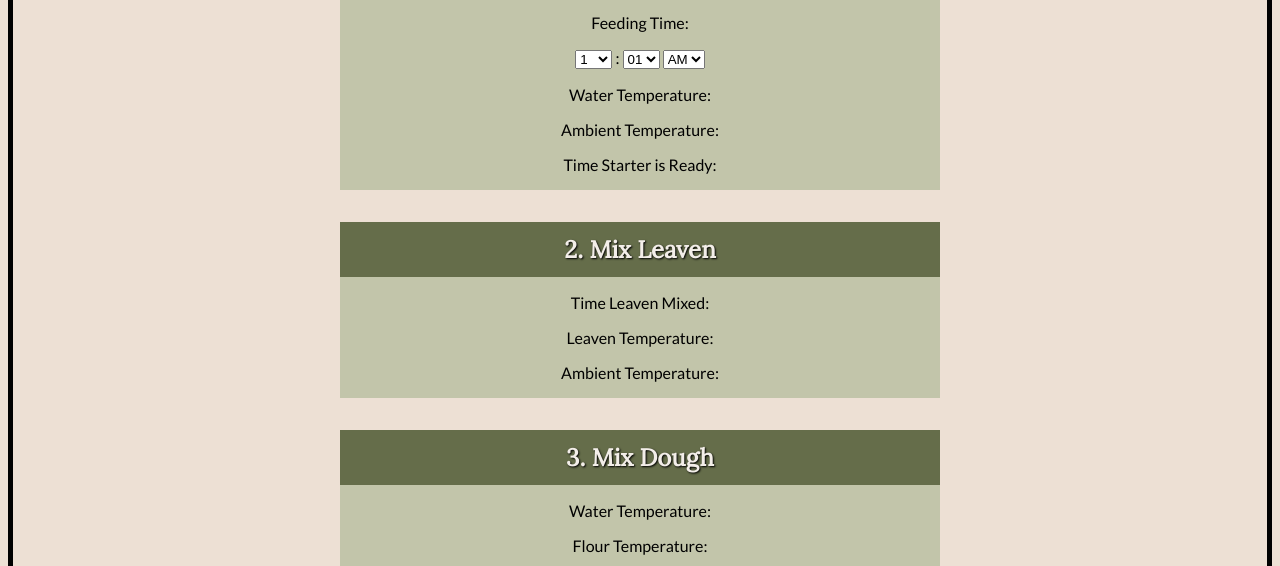
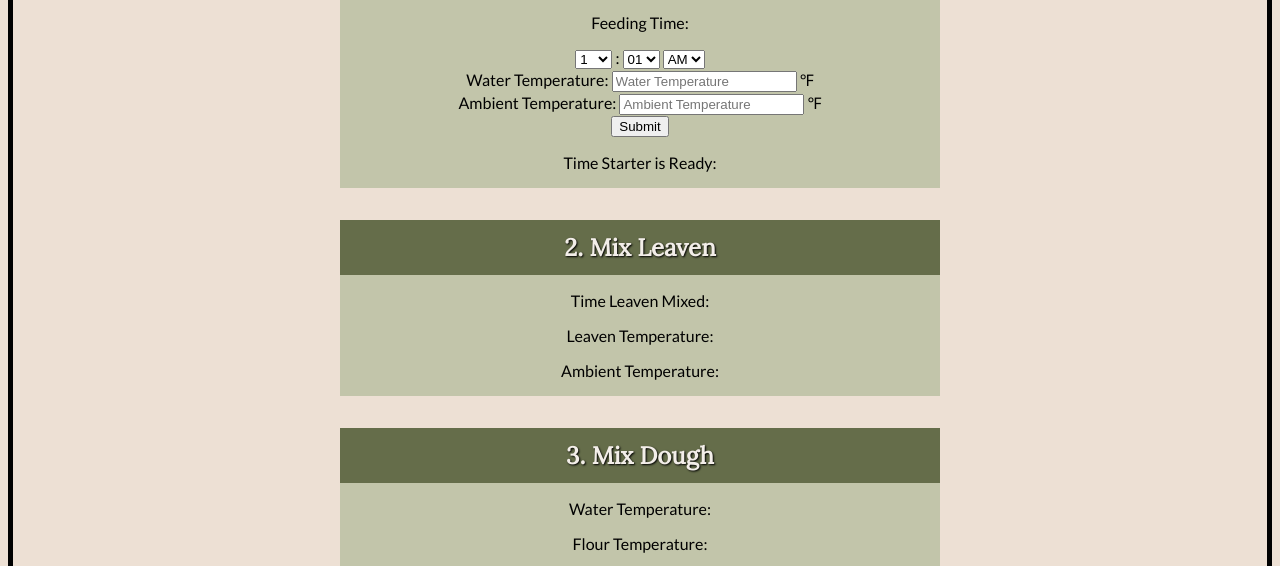
Before and after one commit to K-league/breadr, a plain HTML site: page index.html in a window 1280 px wide. Shown: the part 233-799 px from the top of the page. Drawn offline with nearby package versions, Linux system fonts and the light colour scheme.

Commit message:
add input fields for stater stage

```diff
--- a/index.html
+++ b/index.html
@@ -40,10 +40,13 @@
                 <select id="AMPM">
                     <option value="am">AM</option>
                     <option value="pm">PM</option>
-                </select>
-                <p>Water Temperature:</p>
-                <p>Ambient Temperature:</p>
-                <p>Time Starter is Ready:</p>
+                </select><br>
+                <label for="waterTempStarter">Water Temperature:</label>
+                    <input type="number" id="waterTempStarter" name="waterTempStarter" placeholder="Water Temperature"> &#8457;<br>
+                <label for="ambientTempStarter">Ambient Temperature:</label>
+                    <input type="number" id="ambientTempStarter" name="waterTempStarter" placeholder="Ambient Temperature"> &#8457;<br>
+                <input class="submit-btn" type="submit" value="Submit"><br>
+                <p id="starterTime">Time Starter is Ready:</p>
             </div>
 
             <div class="recipestep" id="step2">
```
